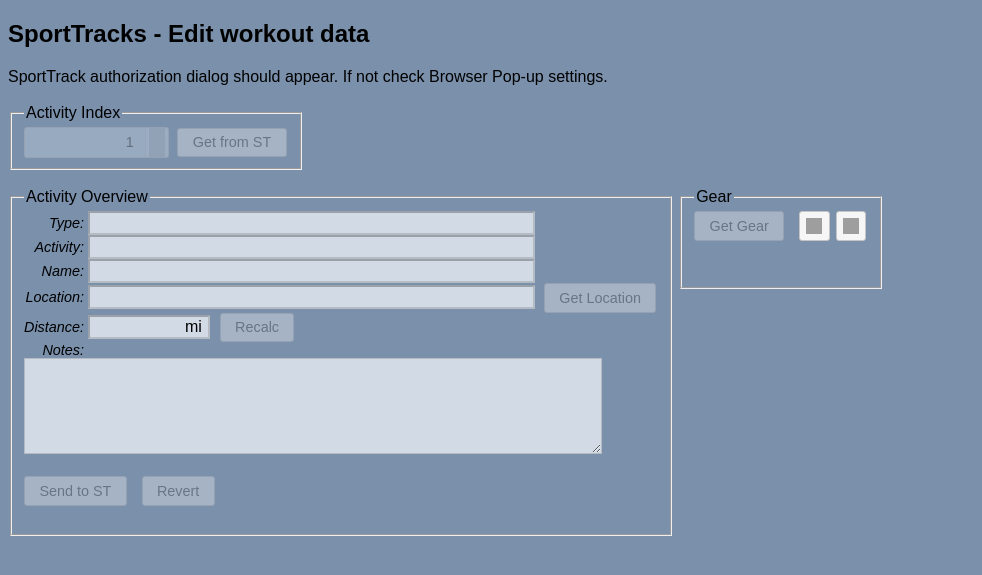
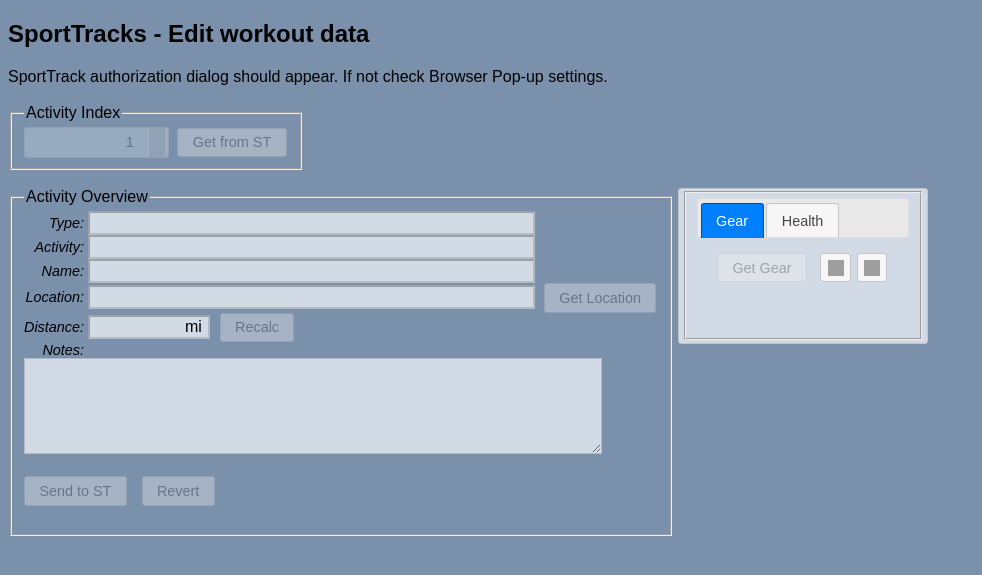
Before and after one commit to richardjy/FPE, a Jekyll site: the page sporttracks.html, which Jekyll copies as it is, in a window 1280 px wide. Shown: the top 575 px of the page, without its empty margins (0-982 px from the left). Built offline with Jekyll 4.4.1, drawn with Linux system fonts in a browser that asks for light colours; nearby versions of some CDN libraries; a script that is not in the unit is left out; grey boxes are pictures that could not be loaded.

Commit message:
Update sporttracks.html

```diff
--- a/sporttracks.html
+++ b/sporttracks.html
@@ -105,22 +105,34 @@
   	<br><br>
   </fieldset>
 </div>
-<div style="display: inline-block; vertical-align: top">
+
+<div id="tabs"  style="display: inline-block; vertical-align: top">
 	<fieldset>
-    <legend>Gear</legend>
+		<ul>
+			<li><a href="#tab-gear">Gear</a></li>
+			<li><a href="#tab-health">Health</a></li>
+		</ul>
+		<div id="tab-gear">
     	<div class="arrowButtons">
         <input type="button" id="STgetGearButton" onclick="getSTgearList()" value="Get Gear">&nbsp;&nbsp;
         <button id="gearLeft">Change Gear page</button>
         <button id="gearRight">Change Gear page</button>
         <br><br>
     	</div>
-    <div id="fieldSTgear">
+    	<div id="fieldSTgear">  </div>
+		</div>
+		<div id="tab-health">
+			<div>
+        <button id="STgetHealthButton" onclick="getSThealth()">Get Health</button>&nbsp;&nbsp;
+        <input type="text" id="healthDate">
+        <br><br>
+    	</div>
+    	<div id="fieldSThealth">  </div>
 		</div>
 	</fieldset>
 </div>
 <br>
 <br>
-
     <script>
       // setup SportTracksLink (if appropriate)
       //stTokens(); // setup tokens at startup - may need to refresh later
```
Also changed, not shown: other parts of sporttracks.html (+2 -0 lines). Lines whose indentation alone changed are shown as unchanged.
